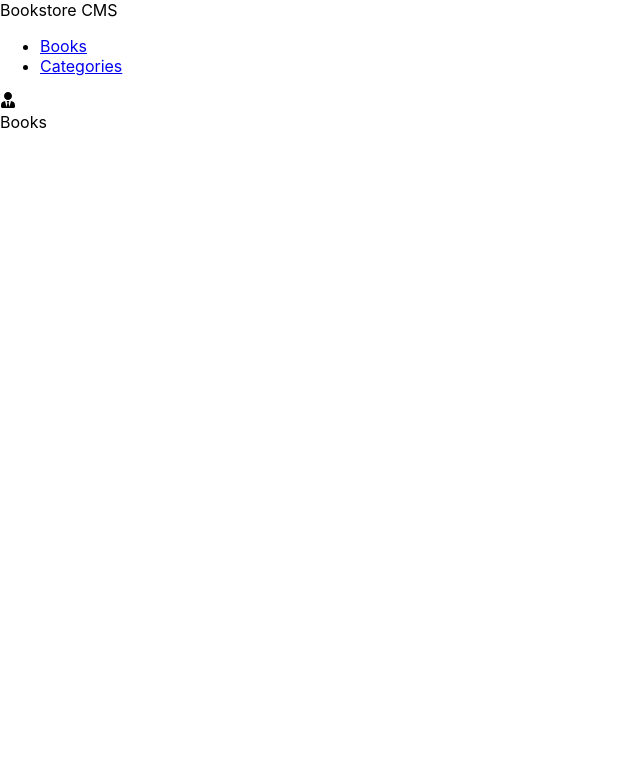
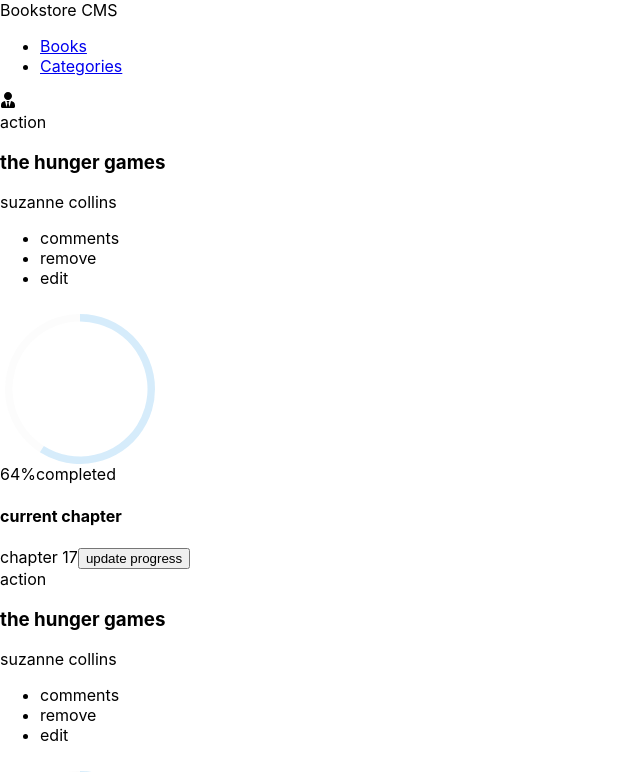
Before and after one commit to SSEKPIUS/Microverse-BookStore, a React (Create React App) app: page /books in a window 1280 px wide. Shown: the top 772 px of the page, without its empty margins (0-640 px from the left). Built offline with nearby package versions, Linux system fonts and the light colour scheme.

Commit message:
bare bones

```diff
--- a/src/components/AddNewBook.js
+++ b/src/components/AddNewBook.js
@@ -1,5 +1,36 @@
 import React from 'react';
+import Dropdown from 'react-dropdown';
+import 'react-dropdown/style.css';
 
-const Books = () => <>add new book</>;
+const Books = () => {
+  const options = [
+    'one', 'two', 'three',
+  ];
+  const defaultOption = options[0];
+  return (
+    <div>
+      <h2>add new book</h2>
+      <form onSubmit={() => true} className="form-container">
+        <input
+          type="text"
+          name="title"
+          className="input-text"
+          placeholder="Add Todo..."
+          value={123}
+          onChange={() => true}
+        />
+        <Dropdown
+          options={options}
+          onChange={() => true}
+          value={defaultOption}
+          placeholder="Select an option"
+        />
+        <button type="submit" className="input-submit">
+          add book
+        </button>
+      </form>
+    </div>
+  );
+};
 
 export default Books;
--- /dev/null
+++ b/src/components/Book.js
@@ -0,0 +1,38 @@
+/* eslint-disable react/prop-types */
+import React from 'react';
+import Chart from './Chart';
+
+const Book = ({ book }) => {
+  // eslint-disable-next-line no-unused-vars
+  const x = book;
+  return (
+    <div>
+      <div>
+        <span>action</span>
+        <h3>the hunger games</h3>
+        <span>suzanne collins</span>
+        <div>
+          <ul>
+            <li>comments</li>
+            <li>remove</li>
+            <li>edit</li>
+          </ul>
+        </div>
+      </div>
+      <div>
+        <Chart />
+        <div>
+          <span>64%</span>
+          <span>completed</span>
+        </div>
+      </div>
+      <div>
+        <h4>current chapter</h4>
+        <span>chapter 17</span>
+        <button type="button">update progress</button>
+      </div>
+    </div>
+  );
+};
+
+export default Book;
--- a/src/components/Books.js
+++ b/src/components/Books.js
@@ -1,5 +1,17 @@
 import React from 'react';
+import AddNewBook from './AddNewBook';
+import Book from './Book';
 
-const Books = () => <>Books</>;
+const Books = () => {
+  const books = [{ id: 1 }, { id: 2 }, { id: 3 }, { id: 4 }];
+  return (
+    <div>
+      <div>
+        {books.map((book) => <Book key={book.id} book={book} />)}
+      </div>
+      <AddNewBook />
+    </div>
+  );
+};
 
 export default Books;
--- /dev/null
+++ b/src/components/Chart.js
@@ -0,0 +1,42 @@
+import React from 'react';
+import {
+  Chart as ChartJS, ArcElement, Tooltip, Legend,
+} from 'chart.js';
+import { Doughnut } from 'react-chartjs-2';
+
+const Chart = () => {
+  ChartJS.register(ArcElement, Tooltip, Legend);
+  const options = {
+    cutout: '90%',
+    radius: '100%',
+  };
+
+  const data = {
+    // labels: ['Red', 'Blue'],
+    datasets: [
+      {
+        label: '# of Votes',
+        data: [59, 41],
+        backgroundColor: [
+          'rgba(54, 162, 235, 0.2)',
+          'rgba(239, 239, 240, 0.2)',
+        ],
+        borderColor: [
+          'rgba(255, 99, 132, 1)',
+          'rgba(54, 162, 235, 1)',
+        ],
+        borderWidth: 0,
+      },
+    ],
+  };
+
+  return (
+    <>
+      <div className="chart" style={{ width: '10em', height: '10em' }}>
+        <Doughnut data={data} options={options} />
+      </div>
+    </>
+  );
+};
+
+export default Chart;
```
Also changed, not shown: package.json (+5 -2 lines), 1 other file (tests, documents, lock files or other folders).
